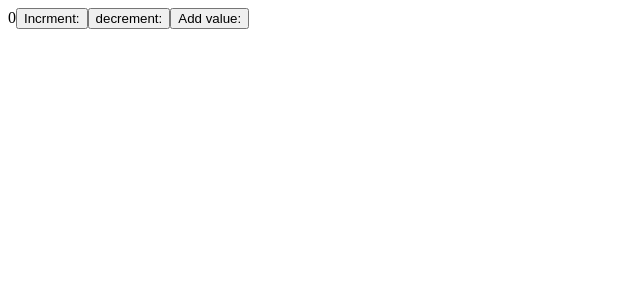
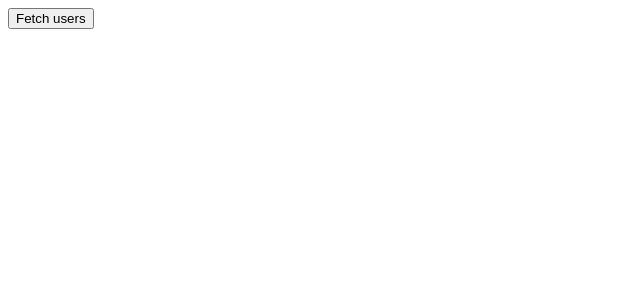
Before and after one commit to sudhirrathod03/Redux, a React (Vite) app: page / in a window 1280 px wide. Shown: the top 300 px of the page, without its empty margins (0-640 px from the left). Built offline with nearby package versions, Linux system fonts and the light colour scheme.

Commit message:
studied and implemented thunkAPI, error handling, getState()

```diff
--- a/src/App.jsx
+++ b/src/App.jsx
@@ -15,7 +15,7 @@ function App() {
   return (
     <>
       <Provider store={store}>
-        <Counter />
+        <Users />
       </Provider>
     </>
   );
--- a/src/features/products/productsSlice.js
+++ b/src/features/products/productsSlice.js
@@ -6,7 +6,7 @@ const initialState = {
   error: null,
 };
 
-export const fetchProducts = createAsyncThunk("products/fetchProducts", async () => {
+export const fetchProducts = createAsyncThunk("products/fetchProducts", async (arg, thunkAPI) => {
   const res = await axios.get("https://dummyjson.com/products");
   console.log(res.data.products);
   return await res.data.products;
--- a/src/features/users/usersSlice.js
+++ b/src/features/users/usersSlice.js
@@ -1,15 +1,26 @@
 import { createAsyncThunk, createSlice } from "@reduxjs/toolkit";
-import axios from 'axios'
+import axios from "axios";
 const initialState = {
   loading: false,
   users: [],
   error: null,
+  userId: 10,
 };
 
-export const fetchUsers = createAsyncThunk("user/fetchUsers", async () => {
-  const res = await axios.get("https://jsonplaceholder.typicode.com/users");
-  return await res.data;
-});
+export const fetchUsers = createAsyncThunk(
+  "user/fetchUsers",
+  async (arg, thunkAPI) => {
+    const state = thunkAPI.getState();
+    console.log(state);
+    const res = await axios.get("hSDFQEWR");
+
+    if (!res.ok) {
+      // throw new Error("FAILED TO FETCH USERS!");goes to action.error
+      return thunkAPI.rejectWithValue("WRONG API URL"); //goes to action.payload
+    }
+    return await res.data;
+  }
+);
 export const usersSlice = createSlice({
   name: "user",
   initialState,
@@ -19,11 +30,17 @@ export const usersSlice = createSlice({
       .addCase(fetchUsers.pending, (state) => {
         state.loading = true;
       })
-      .addCase(fetchUsers.fulfilled, (state,action) => {
+      .addCase(fetchUsers.fulfilled, (state, action) => {
         state.users = action.payload;
         state.loading = false;
       })
       .addCase(fetchUsers.rejected, (state, action) => {
+        console.log(action);
+        /*
+
+        type: 'user/fetchUsers/rejected', payload: 'WRONG API URL', meta: {…}, error: {…}}
+
+        */
         (state.loading = false), (state.error = action.error.message);
       });
   },
```
Also changed, not shown: src/Counter.jsx (+17 -12 lines).
